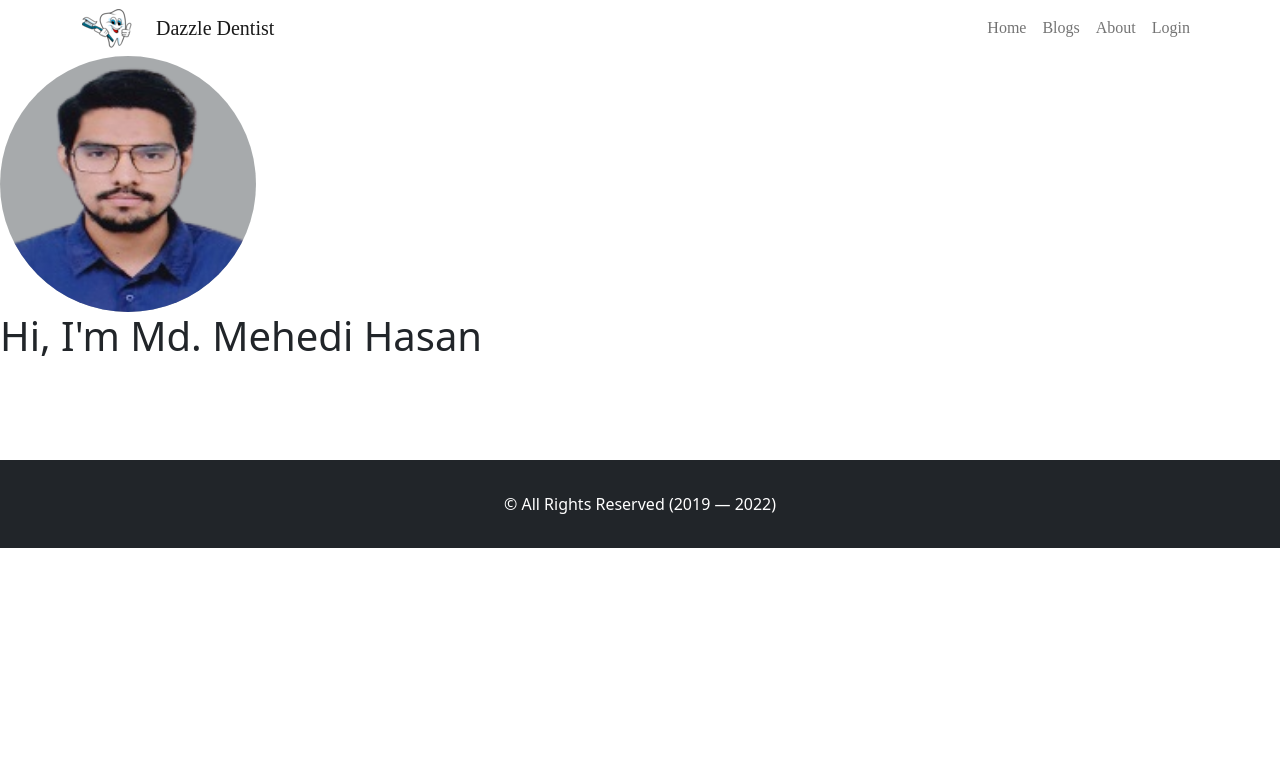
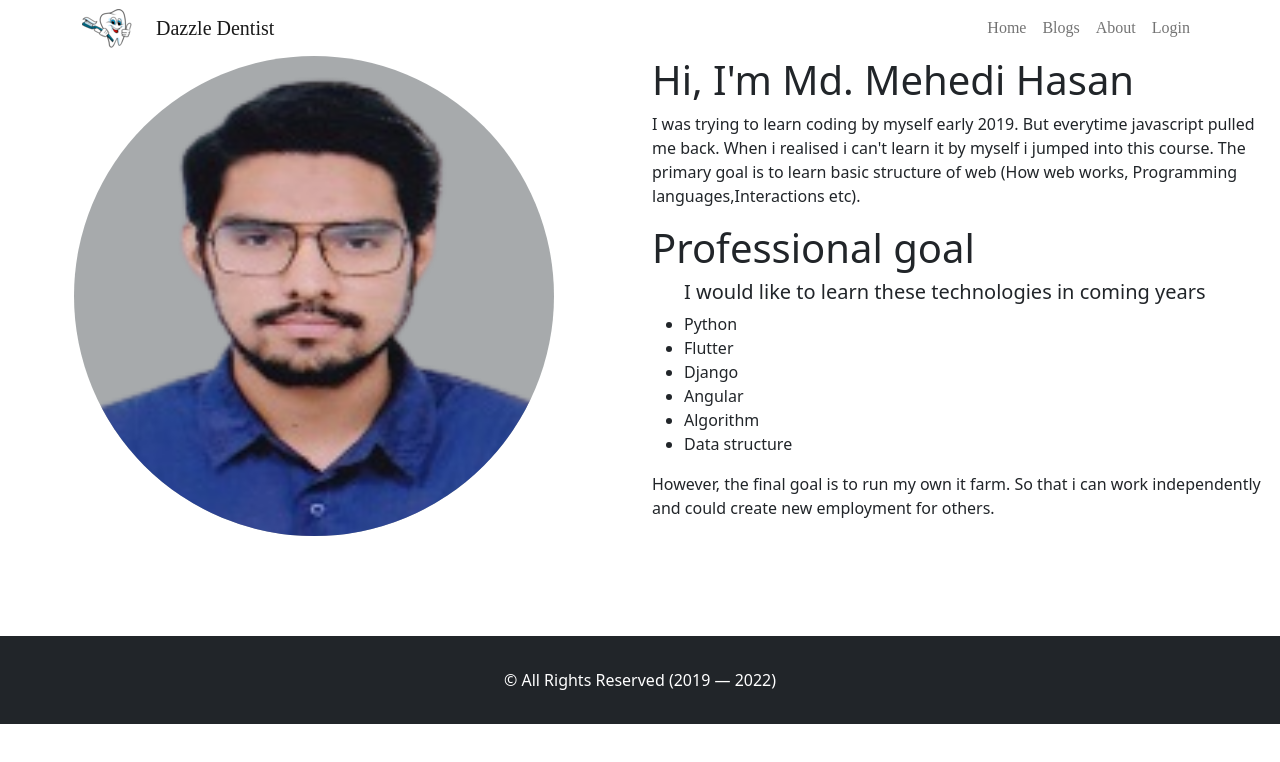
Before and after one commit to MdMehedi-Hasan/Dazzle-dentist, a React (Create React App) app: page /about in a window 1280 px wide. Shown: the top 762 px of the page. Built offline with nearby package versions, Linux system fonts and the light colour scheme; no server answers; a web font is replaced by a local one.

Commit message:
final commit

```diff
--- a/src/Components/Pages/About/About.js
+++ b/src/Components/Pages/About/About.js
@@ -3,13 +3,24 @@ import image from '../../../images/mehedi.png'
 
 const About = () => {
     return (
-        <div className=''>
-            <div className=''>
-                <img style={{borderRadius:"50%", width:"20%", backgroundColor:"#41464b75"}} src={image} alt="" />
+        <div className='row'>
+            <div className='col-6 d-flex justify-content-center'>
+                <img style={{borderRadius:"50%", backgroundColor:"#41464b75"}} src={image} alt="" />
             </div>
-            <div>
+            <div className='col-6'>
                 <h1>Hi, I'm Md. Mehedi Hasan</h1>
-                <p></p>
+                <p>I was trying to learn coding by myself early 2019. But everytime javascript pulled me back. When i realised i can't learn it by myself i jumped into this course. The primary goal is to learn basic structure of web (How web works, Programming languages,Interactions etc).</p>
+                <h1>Professional goal</h1>
+                <ul>
+                    <h5>I would like to learn these technologies in coming years</h5>
+                    <li>Python</li>
+                    <li>Flutter</li>
+                    <li>Django</li>
+                    <li>Angular</li>
+                    <li>Algorithm</li>
+                    <li>Data structure</li>
+                </ul>
+                <p>However, the final goal is to run my own it farm. So that i can work independently and could create new employment for others.</p>
             </div>
         </div>
     );
```
